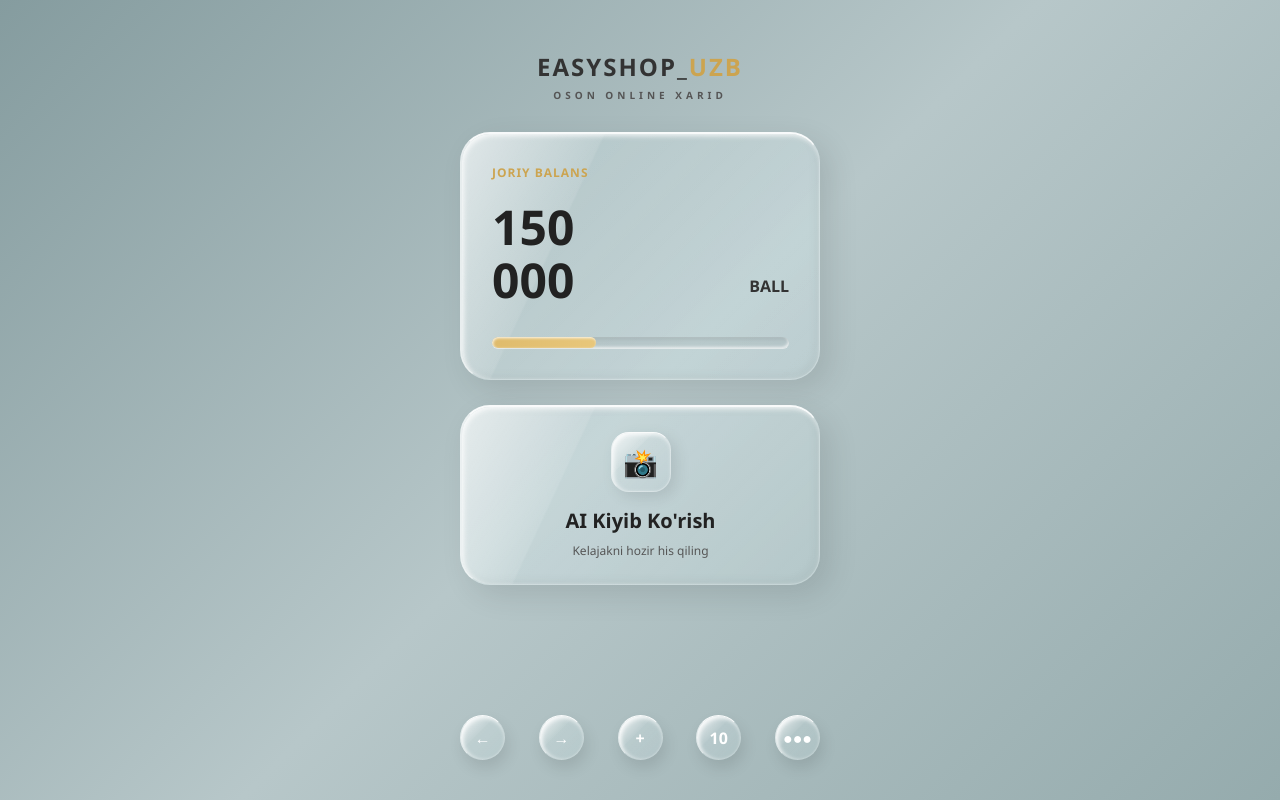
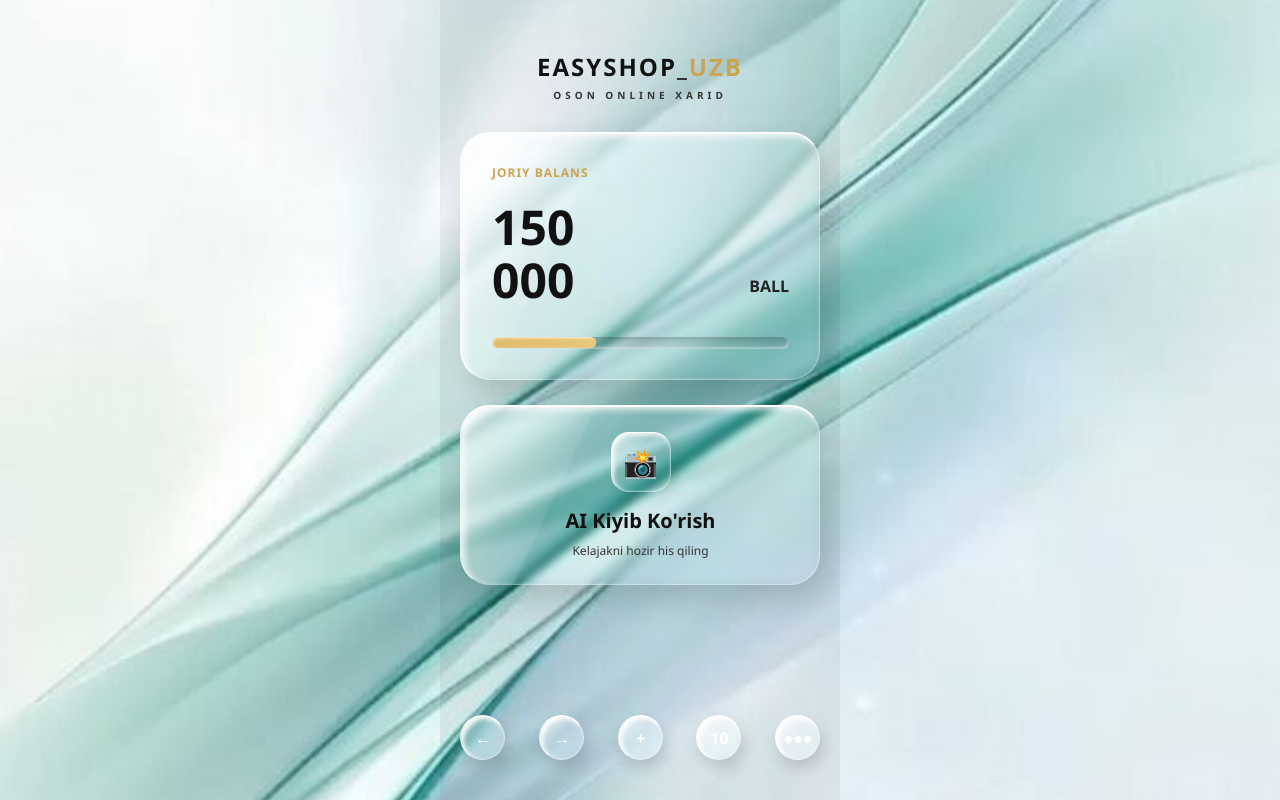
Before and after one commit to NS9121-hash/easyshopuzb-online-store, a Next.js app: page / in a window 1280 px wide. Built offline with nearby package versions, Linux system fonts and the light colour scheme.

Commit message:
Update globals.css

```diff
--- a/app/globals.css
+++ b/app/globals.css
@@ -7,7 +7,12 @@
 }
 
 body {
-    background: linear-gradient(135deg, #859c9f, #b7c7c9, #95abad);
+    /* Siz yuklagan to'lqinli rasm fonga o'rnatildi */
+    background-image: url('/IMG_2788.jpeg');
+    background-size: cover;
+    background-position: center;
+    background-repeat: no-repeat;
+    background-attachment: fixed;
     min-height: 100vh;
     display: flex;
     justify-content: center;
@@ -23,34 +28,32 @@ body {
     flex-direction: column;
     padding: 30px 20px;
     position: relative;
+    /* Fon rasm juda yorug' bo'lsa, oynani ajratib ko'rsatish uchun yengil qoraytirish/oqartirish */
+    background: rgba(0, 0, 0, 0.05);
 }
 
 /* Header */
 .header { text-align: center; margin-bottom: 30px; margin-top: 20px; position: relative; z-index: 2; }
-.logo-text { font-size: 24px; font-weight: 900; letter-spacing: 2px; color: #333; text-transform: uppercase; }
+.logo-text { font-size: 24px; font-weight: 900; letter-spacing: 2px; color: #111; text-transform: uppercase; }
 .gold-text { color: #cca450; }
-.subtitle { font-size: 10px; letter-spacing: 4px; color: #555; margin-top: 5px; font-weight: 600; }
+.subtitle { font-size: 10px; letter-spacing: 4px; color: #333; margin-top: 5px; font-weight: 600; }
 
 /* --------------------------------------------------- */
-/* BILLUR OYNA EFFEKTI (Crystal Clear Glass) */
+/* TINIQ BILLUR OYNA EFFEKTI (Crystal Clear Glass) */
 /* --------------------------------------------------- */
 .liquid-glass-card {
-    /* Fonni deyarli 100% shaffof qildik */
     background: linear-gradient(135deg, rgba(255, 255, 255, 0.1) 0%, rgba(255, 255, 255, 0) 100%);
+    backdrop-filter: blur(4px) brightness(1.05); /* Rasm ustida chiroyli turishi uchun yengil blur qoldirdik */
+    -webkit-backdrop-filter: blur(4px) brightness(1.05);
 
-    /* Faqatgina orqa fonni biroz yoritadi, xiralashtirmaydi */
-    backdrop-filter: brightness(1.05) contrast(1.02);
-    -webkit-backdrop-filter: brightness(1.05) contrast(1.02);
-
-    /* O'ta o'tkir shisha chetlari */
-    border: 1px solid rgba(255, 255, 255, 0.2);
-    border-top: 2px solid rgba(255, 255, 255, 0.9);
-    border-left: 2px solid rgba(255, 255, 255, 0.7);
+    border: 1px solid rgba(255, 255, 255, 0.3);
+    border-top: 2px solid rgba(255, 255, 255, 1);
+    border-left: 2px solid rgba(255, 255, 255, 0.8);
 
     box-shadow:
-        10px 10px 30px rgba(0, 0, 0, 0.1), /* Tashqi soya */
-        inset 2px 2px 5px rgba(255, 255, 255, 0.8), /* Ichki yuqori nur */
-        inset -3px -3px 10px rgba(0, 0, 0, 0.05); /* Ichki pastki soya */
+        10px 15px 30px rgba(0, 0, 0, 0.15),
+        inset 3px 3px 6px rgba(255, 255, 255, 0.8),
+        inset -2px -2px 10px rgba(0, 0, 0, 0.05);
 
     border-radius: 30px;
     padding: 30px;
@@ -59,60 +62,54 @@ body {
     overflow: hidden;
 }
 
-/* Qattiq, O'tkir Diagonal Porlash (Glare) */
 .liquid-glass-card::after {
     content: '';
     position: absolute;
     top: 0; left: 0; width: 100%; height: 100%;
-    /* Keskin chiziq orqali haqiqiy oyna aksini yaratamiz */
     background: linear-gradient(
         115deg,
         rgba(255, 255, 255, 0.6) 0%,
         rgba(255, 255, 255, 0.1) 30%,
-        transparent 30.5%, /* Keskin tugash */
+        transparent 31%,
         transparent 100%
     );
     pointer-events: none;
     z-index: 0;
 }
 
-/* Matnlar qatlamini ustiga chiqarish */
 .card-label, .balance-container, .glass-progress-track, .glass-icon-wrapper, .card-title, .card-subtitle {
     position: relative;
     z-index: 1;
 }
 
-/* Balans qismi */
 .card-label { color: #cca450; font-size: 12px; font-weight: 700; letter-spacing: 1px; margin-bottom: 20px; }
 .balance-container { display: flex; justify-content: space-between; align-items: flex-end; margin-bottom: 30px; }
 .balance-numbers { display: flex; flex-direction: column; }
-.number { font-size: 48px; font-weight: 900; color: #222; line-height: 1.1; }
-.currency { font-size: 16px; font-weight: 700; color: #333; margin-bottom: 10px; }
+.number { font-size: 48px; font-weight: 900; color: #111; line-height: 1.1; }
+.currency { font-size: 16px; font-weight: 700; color: #222; margin-bottom: 10px; }
 
-/* Progress Bar Glass */
 .glass-progress-track {
     width: 100%; height: 12px;
-    background: rgba(0, 0, 0, 0.05);
+    background: rgba(0, 0, 0, 0.1);
     border-radius: 10px;
-    box-shadow: inset 2px 2px 4px rgba(0, 0, 0, 0.1), inset -1px -1px 3px rgba(255, 255, 255, 0.8);
-    border-bottom: 1px solid rgba(255, 255, 255, 0.6);
+    box-shadow: inset 2px 2px 4px rgba(0, 0, 0, 0.2), inset -1px -1px 3px rgba(255, 255, 255, 0.5);
+    border-bottom: 1px solid rgba(255, 255, 255, 0.4);
     overflow: hidden;
 }
 .glass-progress-fill {
     width: 35%; height: 100%;
     background: linear-gradient(90deg, #dfbb6c, #e8c77b);
     border-radius: 10px;
-    box-shadow: inset 1px 1px 3px rgba(255, 255, 255, 0.9);
+    box-shadow: inset 1px 1px 3px rgba(255, 255, 255, 0.8);
 }
 
-/* AI Card */
 .ai-card { display: flex; flex-direction: column; align-items: center; text-align: center; padding: 25px; }
 .glass-icon-wrapper {
     width: 60px; height: 60px;
     background: linear-gradient(135deg, rgba(255,255,255,0.2) 0%, rgba(255,255,255,0) 100%);
     border-radius: 18px; display: flex; justify-content: center; align-items: center; margin-bottom: 15px;
-    border: 1px solid rgba(255,255,255,0.3); border-top: 1.5px solid rgba(255,255,255,0.9); border-left: 1.5px solid rgba(255,255,255,0.6);
-    box-shadow: 5px 5px 15px rgba(0,0,0,0.1), inset 2px 2px 4px rgba(255,255,255,0.8);
+    border: 1px solid rgba(255,255,255,0.4); border-top: 1.5px solid rgba(255,255,255,1); border-left: 1.5px solid rgba(255,255,255,0.8);
+    box-shadow: 5px 5px 15px rgba(0,0,0,0.1), inset 2px 2px 4px rgba(255,255,255,0.9);
     position: relative; overflow: hidden;
 }
 .glass-icon-wrapper::after {
@@ -121,17 +118,16 @@ body {
     pointer-events: none;
 }
 .emoji { font-size: 28px; position: relative; z-index: 1;}
-.card-title { font-size: 20px; font-weight: 800; color: #222; margin-bottom: 8px; }
-.card-subtitle { font-size: 12px; color: #555; font-weight: 500; }
+.card-title { font-size: 20px; font-weight: 800; color: #111; margin-bottom: 8px; }
+.card-subtitle { font-size: 12px; color: #333; font-weight: 500; }
 
-/* Pastki Navigatsiya */
 .glass-bottom-nav { display: flex; justify-content: space-between; align-items: center; margin-top: auto; padding: 10px 0; z-index: 2; position: relative; }
 .glass-nav-btn {
     width: 45px; height: 45px; border-radius: 50%;
-    background: linear-gradient(135deg, rgba(255, 255, 255, 0.1) 0%, rgba(255, 255, 255, 0) 100%);
-    border: 1px solid rgba(255, 255, 255, 0.2); border-top: 1.5px solid rgba(255, 255, 255, 0.9); border-left: 1.5px solid rgba(255, 255, 255, 0.6);
-    box-shadow: 3px 8px 15px rgba(0,0,0,0.1), inset 2px 2px 4px rgba(255,255,255,0.9);
-    backdrop-filter: brightness(1.05); -webkit-backdrop-filter: brightness(1.05);
+    background: linear-gradient(135deg, rgba(255, 255, 255, 0.15) 0%, rgba(255, 255, 255, 0.05) 100%);
+    border: 1px solid rgba(255, 255, 255, 0.4); border-top: 2px solid rgba(255, 255, 255, 1); border-left: 2px solid rgba(255, 255, 255, 0.8);
+    box-shadow: 3px 8px 15px rgba(0,0,0,0.15), inset 2px 2px 4px rgba(255,255,255,1);
+    backdrop-filter: blur(4px) brightness(1.05); -webkit-backdrop-filter: blur(4px) brightness(1.05);
     color: #fff; font-size: 16px; font-weight: bold; cursor: pointer; transition: all 0.2s ease;
     display: flex; justify-content: center; align-items: center; position: relative; overflow: hidden;
 }
```
